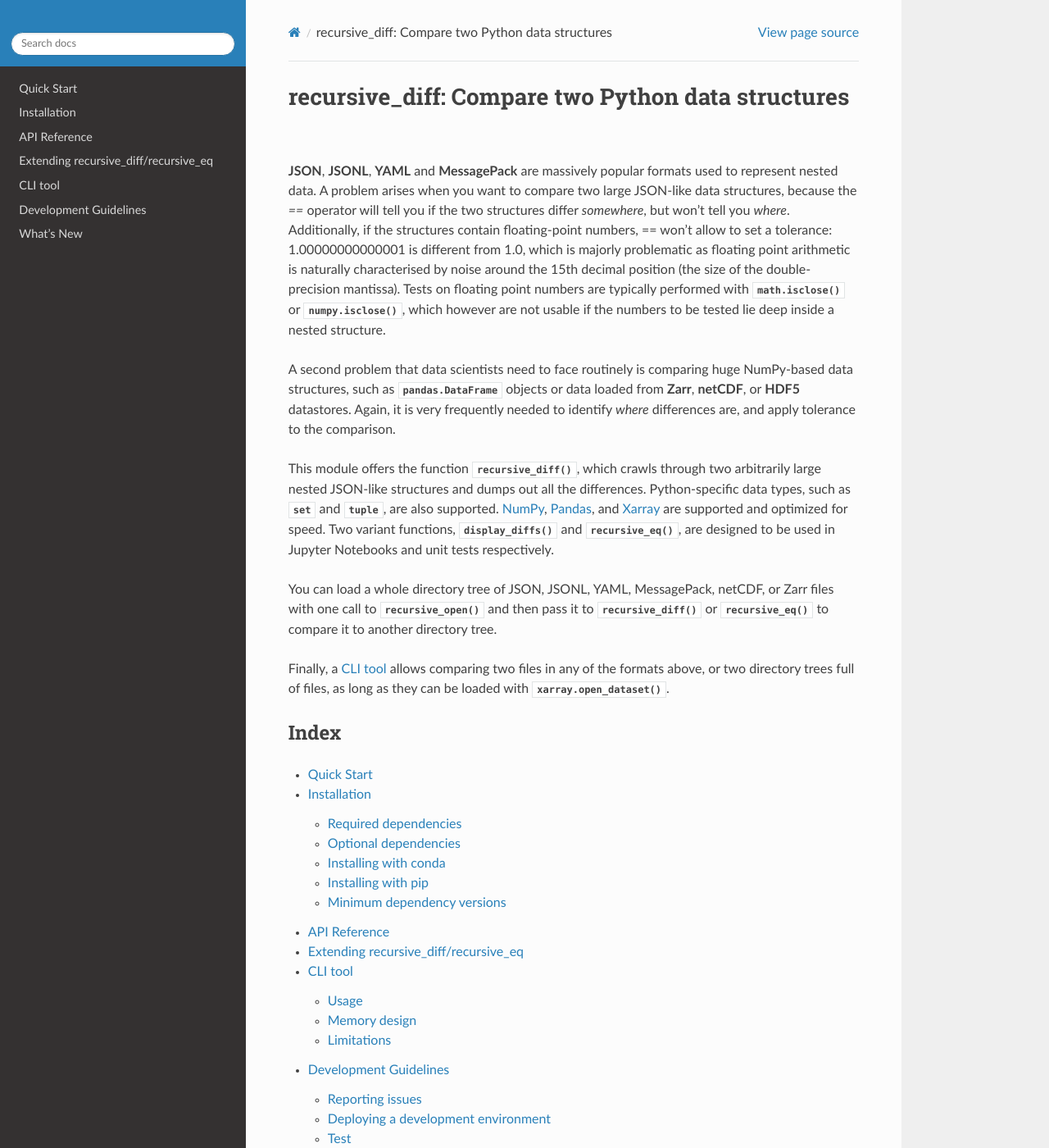
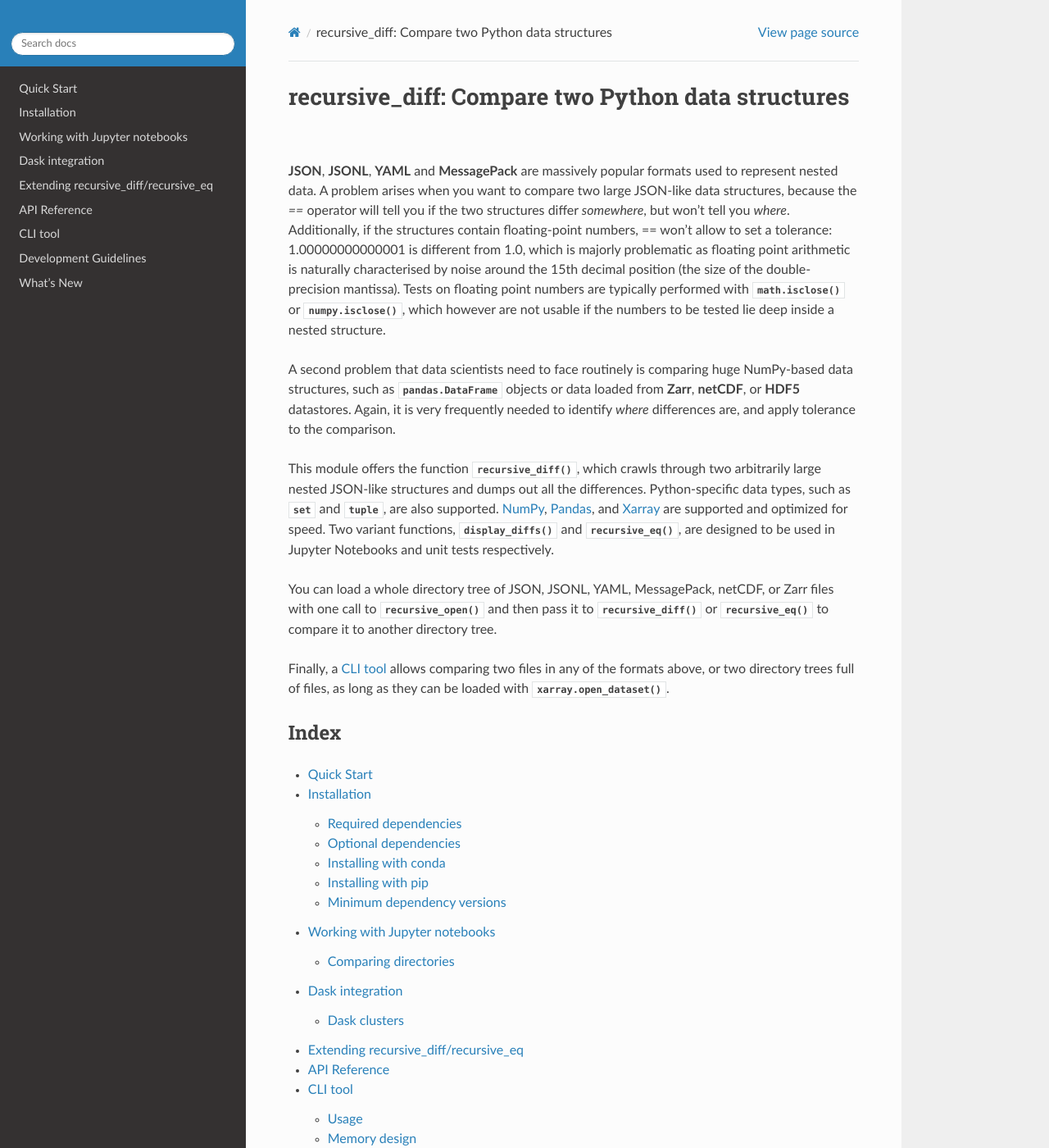
Before and after one commit to crusaderky/recursive_diff, a Sphinx documentation site: the page built from doc/index.rst, in a window 1280 px wide and 1400 px high. Shown: the whole window at 82% size. Built offline with Sphinx 7.4.7 and the Read the Docs theme 3.1.0, drawn with Linux system fonts in a browser that asks for light colours; the version number could not be read and is left out.

Commit message:
Documentation for notebooks

```diff
--- a/doc/conf.py
+++ b/doc/conf.py
@@ -34,6 +34,7 @@ extensions = [
     "sphinx.ext.intersphinx",
     "sphinx.ext.extlinks",
     "sphinx.ext.mathjax",
+    "myst_nb",
 ]
 
 extlinks = {
@@ -302,3 +303,7 @@ intersphinx_mapping = {
     "numpy": ("https://docs.scipy.org/doc/numpy/", None),
     "xarray": ("https://docs.xarray.dev/en/stable/", None),
 }
+
+# Myst-NB configuration
+nb_execution_mode = "force"
+nb_execution_raise_on_error = True
--- a/doc/index.rst
+++ b/doc/index.rst
@@ -40,8 +40,10 @@ Index
 
    quickstart
    installing
+   notebooks
+   dask
+   extend
    api
-   extend
    cli
    develop
    whats-new
--- a/doc/requirements.yml
+++ b/doc/requirements.yml
@@ -6,9 +6,12 @@ channels:
 dependencies:
 - python 3.14.*
 - python *
+- dask-core *
+- distributed *
 - pip *
 - sphinx *
 - sphinx_rtd_theme *
+- myst-nb *
 - numpy *
 - pandas *
 - xarray *
--- a/pyproject.toml
+++ b/pyproject.toml
@@ -212,6 +212,7 @@ open-coverage = { cmd = "open htmlcov/index.html", depends-on = ["coverage"], de
 pip = "*"
 sphinx = "*"
 sphinx_rtd_theme = "*"
+myst-nb = "*"
 
 [tool.pixi.feature.docs.tasks]
 docs = { cmd = "sphinx-build -n -j auto -b html -d ../build/doctrees . ../build/html", env = { PYTHONPATH = "$PIXI_PROJECT_ROOT" }, cwd = "doc", description = "Build docs" }
@@ -312,7 +313,7 @@ twine-upload = { cmd = "python -m twine upload dist/*" }
 default = { features = ["py314", "dask", "files", "docs", "smoke", "tests", "ipython", "jupyter"] }
 dist = { features = ["dist"], no-default-feature = true }
 lint = { features = ["lint"] }
-docs = { features = ["py314", "docs"] }
+docs = { features = ["py314", "dask", "files", "docs"] }
 mindeps = { features = ["mindeps", "smoke", "tests"] }
 xarray2024-5 = { features = ["xarray2024-5", "smoke", "tests"] }
 py39 = { features = ["py39", "dask", "files", "smoke", "tests"] }
```
Also changed, not shown: doc/dask.ipynb (added), doc/notebooks.ipynb (added), 1 other file.
